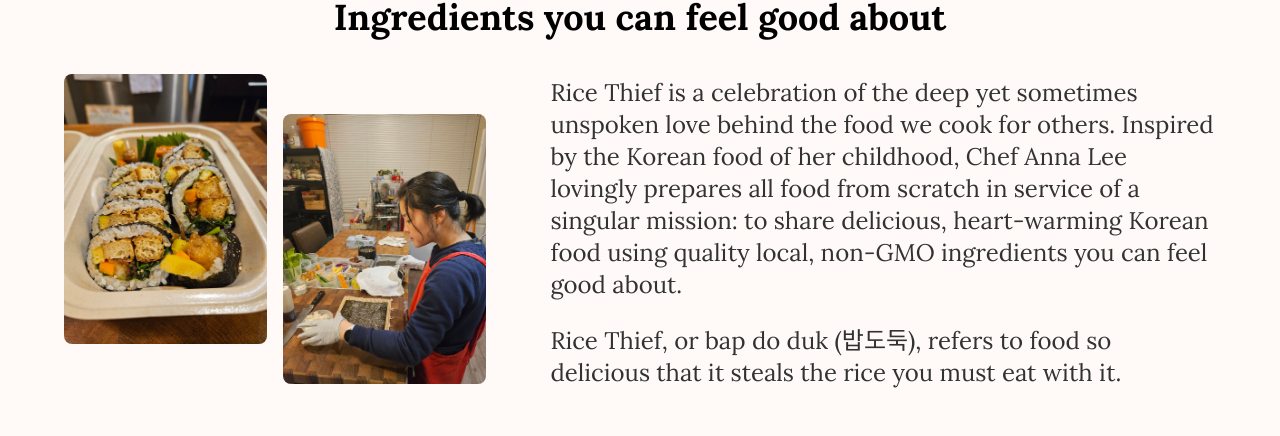
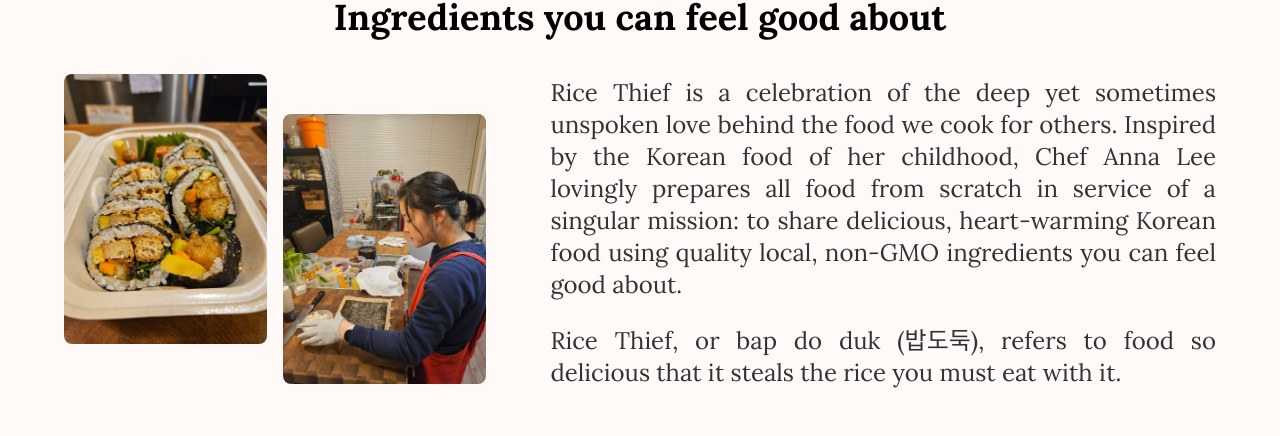
Before and after one commit to IanKBovard/ricethiefpdx, a React (Vite) app: page / in a window 1280 px wide. Shown: the part 514-950 px from the top of the page. Built offline with nearby package versions, Linux system fonts and the light colour scheme; a web font is replaced by a local one.

Commit message:
justify about

```diff
--- a/src/Components/About.jsx
+++ b/src/Components/About.jsx
@@ -17,7 +17,7 @@
         />
       </div>
       <div className='text-brand-black lg:col-span-3 mt-10'>
-        <p className='text-justify md:text-left md:text-2xl'>
+        <p className='text-justify md:text-2xl'>
           Rice Thief is a celebration of the deep yet sometimes
           unspoken love behind the food we cook for others. Inspired
           by the Korean food of her childhood, Chef Anna Lee lovingly
@@ -26,7 +26,7 @@
           quality local, non-GMO ingredients you can feel good about.
         </p>
         <br />
-        <p className='text-justify md:text-left md:text-2xl'>
+        <p className='text-justify md:text-2xl'>
           Rice Thief, or bap do duk (밥도둑), refers to food so
           delicious that it steals the rice you must eat with it.
         </p>
```
